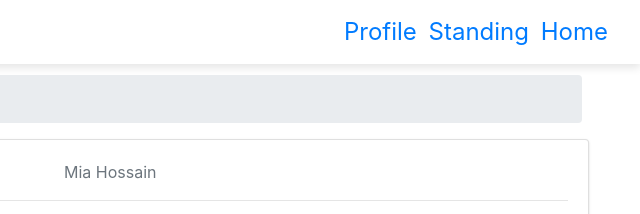
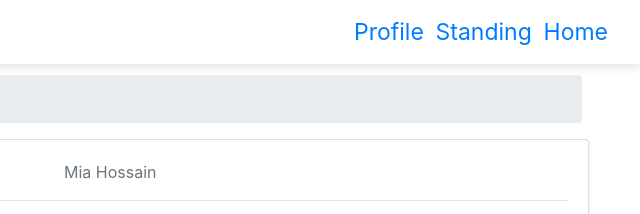
Before and after one commit to hossain95/Codeforces-Helper, a plain HTML site: page developer/devlop.html in a window 1280 px wide. Shown: the top 214 px of the page, 640-1280 px from the left. Drawn offline with nearby package versions, Linux system fonts and the light colour scheme; files that its build step writes are made by us from their sources.

Commit message:
Update devlop.html

```diff
--- a/developer/devlop.html
+++ b/developer/devlop.html
@@ -21,13 +21,13 @@
             </div>
             <div>
                 <a href="../codeforces/index.html" class="">
-                  <span style="font-size: 24px;">Profile</span>
+                  <span style="font-size: 23px;">Profile</span>
                 </a>
                 <a href="../codeforces/index.html" class="">
-                    <span style="font-size: 24px;">Standing</span>
+                    <span style="font-size: 23px;">Standing</span>
                 </a>
                 <a href="../index.html" class="">
-                    <span style="font-size: 24px;">Home</span>
+                    <span style="font-size: 23px;">Home</span>
                 </a>
             </div>
         </header>
```
